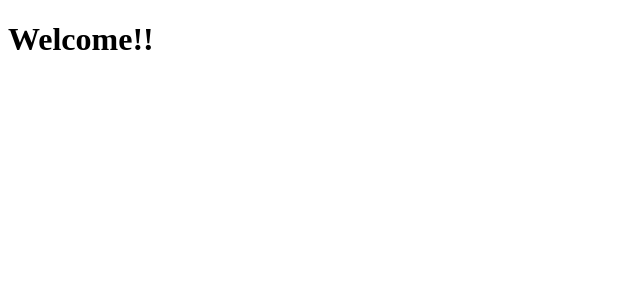
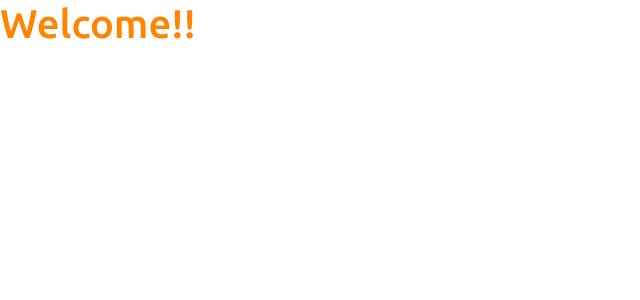
Before and after one commit to VictorN7/Projeto-SpringReact, a React (Create React App) app in the folder frontend/: page / in a window 1280 px wide. Shown: the top 300 px of the page, without its empty margins (0-640 px from the left). Built offline with nearby package versions, Linux system fonts and the light colour scheme.

Commit message:
Bootstrap no Projeto

```diff
--- a/frontend/package.json
+++ b/frontend/package.json
@@ -10,6 +10,7 @@
     "@types/node": "^12.20.23",
     "@types/react": "^17.0.20",
     "@types/react-dom": "^17.0.9",
+    "bootstrap": "^5.1.1",
     "react": "^17.0.2",
     "react-dom": "^17.0.2",
     "react-scripts": "4.0.3",
--- a/frontend/src/App.tsx
+++ b/frontend/src/App.tsx
@@ -2,7 +2,7 @@
 function App() {
   return (
     <div>
-      <h1>Welcome!!</h1>
+      <h1 className="text-primary">Welcome!!</h1>
     </div>
   );
 }
--- /dev/null
+++ b/frontend/src/assets/css/styles.css
@@ -0,0 +1,33 @@
+@import url('https://fonts.googleapis.com/css2?family=Ubuntu:wght@300;400;500;700&display=swap');
+:root {
+    --color-primary: #FF8400; /*Variaveis do CSS são declaradas com '--' e o nome em seguida e são chamadas com 'var(--cor-primaria)'*/
+} /* Esse import é feito no google fonts*/
+
+
+html, body {
+    height: 100%;
+    font-family: "Ubuntu", sans-serif;
+}
+
+#root {
+    display: flex;
+    flex-direction: column;
+    height: 100%;
+}
+
+.content {
+    flex: 1 0 auto;
+}
+
+.footer {
+    flex-shrink: 0;
+    text-align: center;
+}
+/* background de um texto do bootstrap que agora está laranja */
+.bg-primary {
+    background-color: var(--color-primary) !important;
+}
+/* cor de texto do bootstrap que foi alterada para o laranja   */
+.text-primary {
+    color: var(--color-primary) !important;
+}
--- a/frontend/src/index.tsx
+++ b/frontend/src/index.tsx
@@ -1,5 +1,7 @@
 import React from 'react';
 import ReactDOM from 'react-dom';
+import 'bootstrap/dist/css/bootstrap.css';
+import 'assets/css/styles.css';
 import App from './App';
 
 
```
Also changed, not shown: 1 other file (tests, documents, lock files or other folders).
